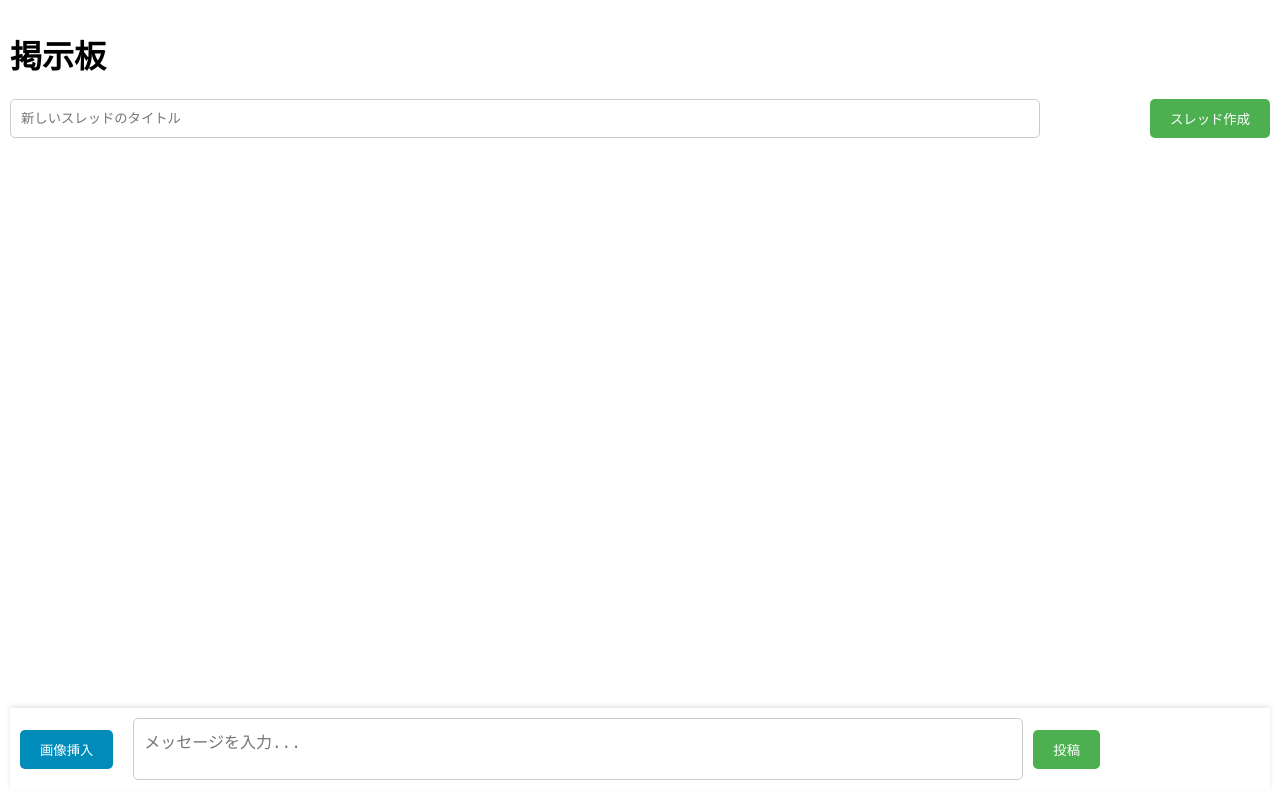
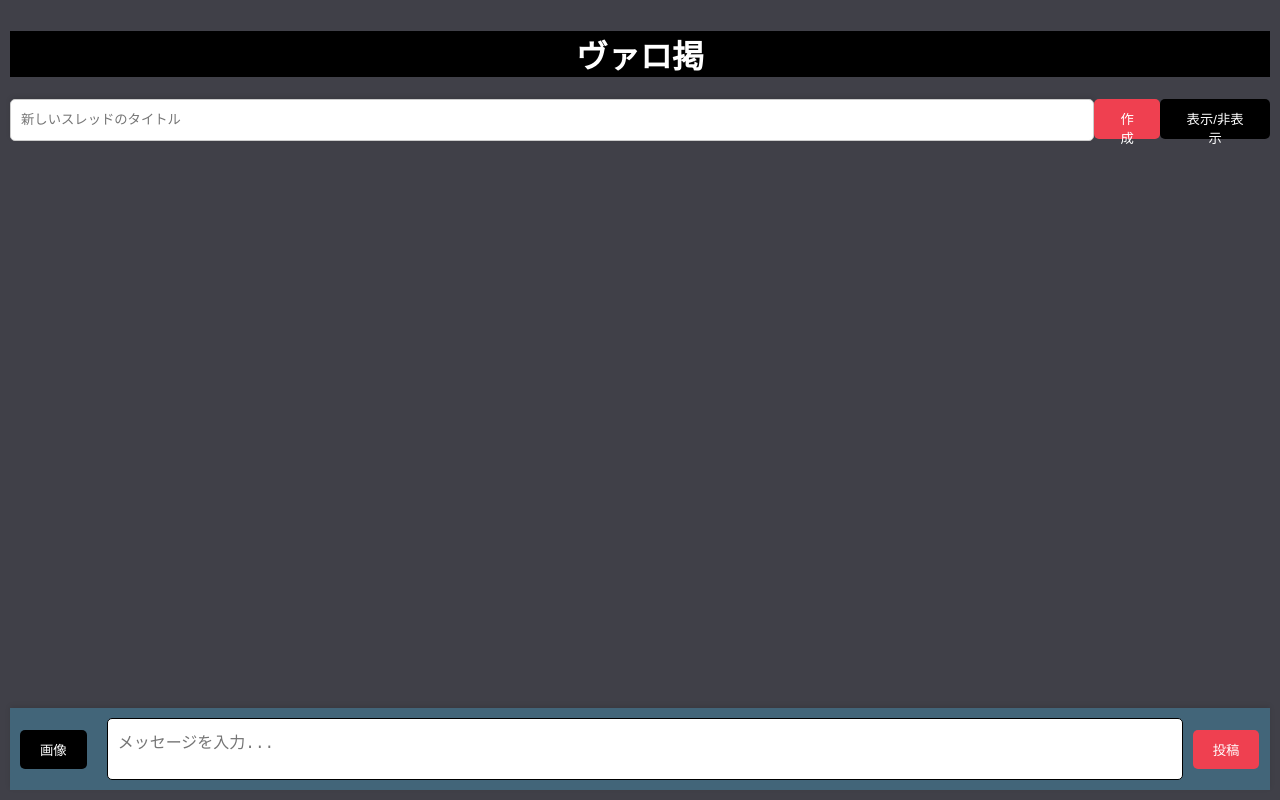
Before and after one commit to Ryoma-Matsumoto-1219/valokadai, a website: page public/index.html in a window 1280 px wide. Drawn offline with Linux system fonts and the light colour scheme; no server answers.

Commit message:
もろもろの小さな調整

```diff
--- a/public/index.html
+++ b/public/index.html
@@ -3,17 +3,18 @@
 <head>
   <meta charset="UTF-8">
   <meta name="viewport" content="width=device-width, initial-scale=1.0">
-  <title>掲示板</title>
+  <title>ヴァロ掲</title>
   <link rel="stylesheet" href="style.css">
 </head>
 <body>
   <div class="container">
-    <h1>掲示板</h1>
+    <h1>ヴァロ掲</h1>
 
     <!-- スレッド作成フォーム -->
     <div class="thread-form">
       <input type="text" id="thread-title" placeholder="新しいスレッドのタイトル" />
-      <button id="create-thread-button">スレッド作成</button>
+      <button id="create-thread-button">作成</button>
+      <button id="toggle-threads">表示/非表示</button>
     </div>
 
     <!-- スレッド一覧 -->
@@ -23,13 +24,12 @@
 
     <!-- 投稿内容の表示エリア -->
     <div id="posts">
-      <!-- 投稿された内容がここに表示されます -->
     </div>
 
     <!-- 文字入力欄と投稿ボタン -->
     <div class="post-form">
       <!-- 画像挿入ボタン -->
-      <button class="image-upload-btn">画像挿入</button>
+      <button class="image-upload-btn">画像</button>
       <!-- 画像選択のためのファイル入力（隠す） -->
       <input type="file" id="image-upload-input" style="display:none;">
       <!-- 文字入力欄 -->
--- a/public/script.js
+++ b/public/script.js
@@ -144,4 +144,34 @@ window.onload = function() {
         });
     }
   });
+
+
+
+  // スレッド表示/非表示ボタンの処理
+document.getElementById('toggle-threads').addEventListener('click', function() {
+  const threadsContainer = document.getElementById('threads');
+
+  // スレッド一覧が表示されていれば非表示に、非表示なら表示する
+  if (threadsContainer.style.display === 'none') {
+    threadsContainer.style.display = 'block'; // スレッド一覧を表示
+  } else {
+    threadsContainer.style.display = 'none'; // スレッド一覧を非表示
+  }
+});
+
+// Enterキーでスレッド作成
+document.getElementById('thread-title').addEventListener('keydown', function(event) {
+  if (event.key === 'Enter') {
+    event.preventDefault();  // Enterキーのデフォルト動作を無効化
+    document.getElementById('create-thread-button').click();  // スレッド作成ボタンをクリック
+  }
+});
+
+// Enterキーで投稿
+document.getElementById('post-input').addEventListener('keydown', function(event) {
+  if (event.key === 'Enter') {
+    event.preventDefault();  // Enterキーのデフォルト動作を無効化
+    document.getElementById('post-button').click();  // 投稿ボタンをクリック
+  }
+});
 };
--- a/public/style.css
+++ b/public/style.css
@@ -3,6 +3,7 @@ body, html {
   height: 100%;
   margin: 0;
   font-family: Arial, sans-serif;
+  background-color: #404048;
 }
 
 /* コンテナ */
@@ -12,6 +13,11 @@ body, html {
   height: 100%;
   padding: 10px;
   box-sizing: border-box;
+}
+h1{
+  color: #ffffff;
+  background-color: #000000;
+  text-align: center;
 }
 
 /* スレッド作成フォーム */
@@ -23,15 +29,20 @@ body, html {
 }
 
 .thread-form input {
-  width: 80%;
+  width: 85%;
+  height: 20px;
+  margin: 0 auto;
   padding: 10px;
   border: 1px solid #ccc;
   border-radius: 5px;
+  box-shadow: 0px -2px 5px rgba(0, 0, 0, 0.1);
 }
 
 .thread-form button {
+  height: 40px;
   padding: 10px 20px;
-  background-color: #4CAF50;
+  margin: 0 auto;
+  background-color: #EF4050;
   color: white;
   border: none;
   border-radius: 5px;
@@ -39,12 +50,14 @@ body, html {
 }
 
 .thread-form button:hover {
-  background-color: #45a049;
+  background-color: #EF4050;
 }
 
 /* スレッド一覧 */
 #threads {
   margin-bottom: 20px;
+  max-height: 30vh;
+  overflow-y: auto;
 }
 
 #threads .thread {
@@ -70,6 +83,9 @@ body, html {
   flex-grow: 1; /* 残りの空間を埋める */
   overflow-y: auto; /* もし投稿が多くなったらスクロール可能 */
   margin-bottom: 20px;
+  max-height: calc(80vh - 160px);
+  color: #ffffff;
+  font-weight: bold;
 }
 
 /* 文字入力欄と投稿ボタンの配置 */
@@ -82,17 +98,17 @@ body, html {
   bottom: 10px;
   left: 10px;
   right: 10px;
-  background-color: white;
+  background-color:#426579;
   padding: 10px;
   box-shadow: 0px -2px 5px rgba(0, 0, 0, 0.1);
 }
 
 textarea {
-  width: 70%;  /* 入力欄の幅を調整 */
+  width: 85%;  /* 入力欄の幅を調整 */
   height: 40px;
   padding: 10px;
   font-size: 16px;
-  border: 1px solid #ccc;
+  border: 1px solid #000000;
   border-radius: 5px;
   resize: none; /* ユーザーがリサイズできないようにする */
   margin-left: 10px; /* ボタンとの間に隙間を作る */
@@ -102,7 +118,7 @@ textarea {
 /* 画像挿入ボタン */
 .image-upload-btn {
   padding: 10px 20px;
-  background-color: #008CBA;
+  background-color: #000000;
   color: white;
   border: none;
   border-radius: 5px;
@@ -111,12 +127,12 @@ textarea {
 }
 
 .image-upload-btn:hover {
-  background-color: #007bb5;
+  background-color: #000000;
 }
 
 button {
   padding: 10px 20px;
-  background-color: #4CAF50;
+  background-color: #EF4050;
   color: white;
   border: none;
   border-radius: 5px;
@@ -124,5 +140,20 @@ button {
 }
 
 button:hover {
-  background-color: #45a049;
+  background-color: #EF4050;
 }
+
+/* スレッドリストの表示/非表示ボタン */
+#toggle-threads {
+  padding: 10px 20px;
+  background-color: #000000;
+  color: white;
+  border: none;
+  border-radius: 5px;
+  cursor: pointer;
+  margin-bottom: 10px;
+}
+
+#toggle-threads:hover {
+  background-color: #000000;
+}
```
Also changed, not shown: 2 other files.
